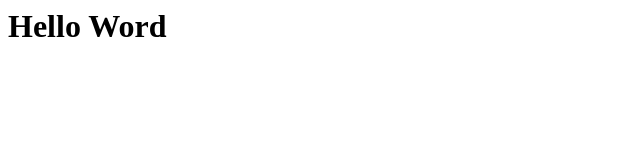
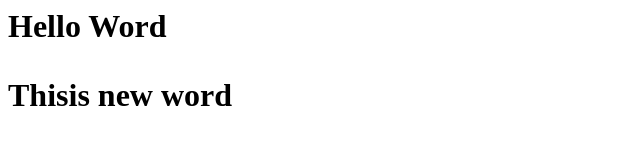
Before and after one commit to evaldoavelar/gpg, a plain HTML site: page index.html in a window 1280 px wide. Shown: the whole page, without its empty margins (0-640 px from the left). Drawn offline with Linux system fonts and the light colour scheme.

Commit message:
Alter index.html

```diff
--- a/index.html
+++ b/index.html
@@ -1,5 +1,8 @@
 <html>
    <body>
       <h1>Hello Word<h1>
+            <section>
+               <p>Thisis new word</p>
+            </section>
    </body>
 </html>
```
